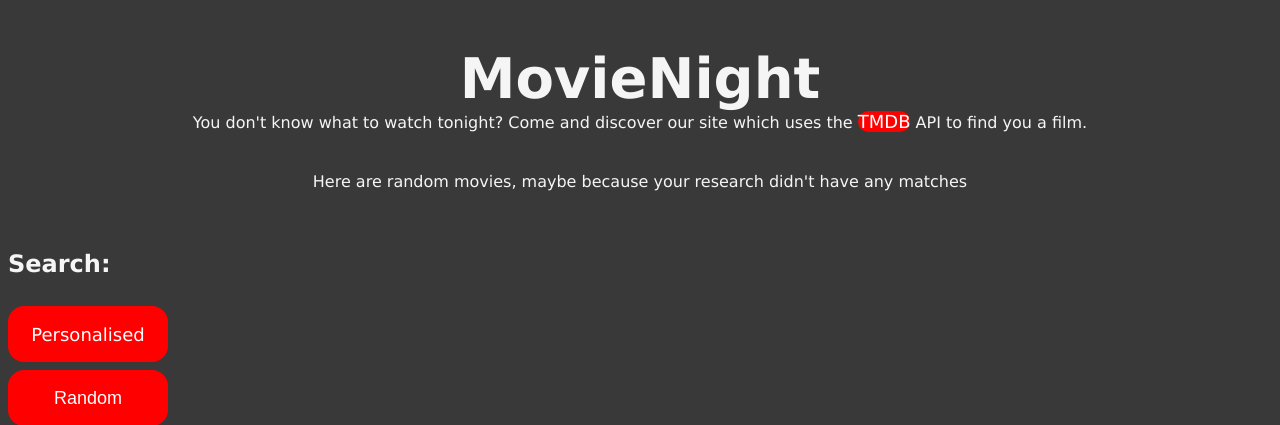
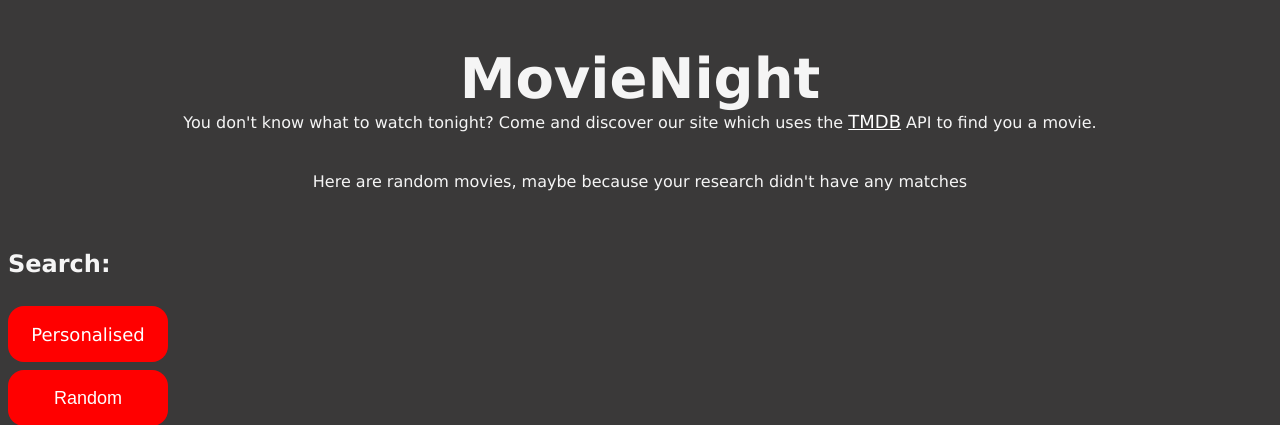
Before and after one commit to JarodTivollier/Projet_API, a PHP site: page / in a window 1280 px wide. Shown: the top 425 px of the page. Run offline with PHP 8.4, Linux system fonts and the light colour scheme.

Commit message:
Corrections et visuel

```diff
--- a/css/index.css
+++ b/css/index.css
@@ -3,6 +3,11 @@
     display: flex;
     justify-content: center;
     gap: 5.5vh;
+}
+
+#credit {
+    background-color: transparent;
+    text-decoration: underline;
 }
 
 /* ------ Lists ------ */
--- a/index.html
+++ b/index.html
@@ -4,13 +4,14 @@
   <meta charset="utf-8">
   <title>MovieNight</title>
   <link rel="icon" href="css/images/clap.png">
+  <link rel="stylesheet" href="css/global.css">
   <link rel="stylesheet" href="css/index.css">
-  <link rel="stylesheet" href="css/global.css">
 </head>
 <body>
     <div id="header">
         <h1>MovieNight</h1>
-        <p>You don't know what to watch tonight? Come and discover our site which uses the <a href="https://www.themoviedb.org/?language=fr">TMDB</a> API to find you a film. </p>
+        <p>You don't know what to watch tonight? Come and discover our site which uses the <a id="credit" href="https://www.themoviedb.org/?language=fr" target="_blank">TMDB</a> API to find you a movie. </p>
+        <p id="indicator"></p>
     </div>
     <div id="movieAndList">
         <aside id="lists">
--- a/js/controller/controller.js
+++ b/js/controller/controller.js
@@ -11,7 +11,7 @@ const searchResult = new SearchResult;
 // Search what is going to be displayed
 if (searchResult.getList().length > 0) {
   // Change the subtitle of the page
-  view.addIndicator('Here are the result for your research')
+  view.changeIndicator('Here are the result for your research');
   // Display the result of the search
   searchResult.getList().forEach(movie => {
     preDisplay(movie);
@@ -21,22 +21,28 @@ if (searchResult.getList().length > 0) {
   searchResult.save();
 } else {
   // Change the subtitle of the page
-  view.addIndicator('Here are random movies, maybe because your research didn\'t have any matches')
+  view.changeIndicator('Here are random movies, maybe because your research didn\'t have any matches');
   // Display the default movies
   displayDefault();
 }
 
 // Button random search
 view.btnRandomSearch.addEventListener('click', () => {
+  view.changeIndicator('Here are random movies');
   displayRandom();
 })
 
 // Button display favorites
 view.btnDisplayFavorite.addEventListener('click', () => {
   view.moviesDiv.innerHTML = '';
-  listFavorites.getList().forEach(async favorite => {
-    preDisplay(favorite);
-  });
+  if (listFavorites.getList().length == 0) {
+    view.changeIndicator('It seems that you don\'t have any favorites yet');
+  } else {
+    view.changeIndicator('Here are your favorite movies');
+    listFavorites.getList().forEach(async favorite => {
+      preDisplay(favorite);
+    });
+  }
 });
 
 /**
--- a/js/view/view.js
+++ b/js/view/view.js
@@ -5,6 +5,7 @@ export const view = {
     /* ----------- Main Page ---------- */
     // Header of the page
     headerIndex: document.getElementById('header'),
+    indicator: document.getElementById('indicator'),
     // Division for the movies
     moviesDiv: document.getElementById('movies'),
     // Buttons to add/remove favorites
@@ -46,10 +47,8 @@ export const view = {
      * Add a subtitle according to the context (search result, default research)
      * @param {*} text
      */
-    async addIndicator(text) {
-      let indicator = document.createElement('p');
-      indicator.textContent = text;
-      this.headerIndex.append(indicator);
+    async changeIndicator(text) {
+      this.indicator.textContent = text;
     },
 
     /**
--- a/search.html
+++ b/search.html
@@ -9,7 +9,7 @@
   </head>
   <body>
     <div id="header">
-      <h1>What are we watching tonight ?</h1>
+      <h1>What are we watching tonight?</h1>
       <p>Fill the form to search movies</p>
     </div>
     <div id="search">
```
